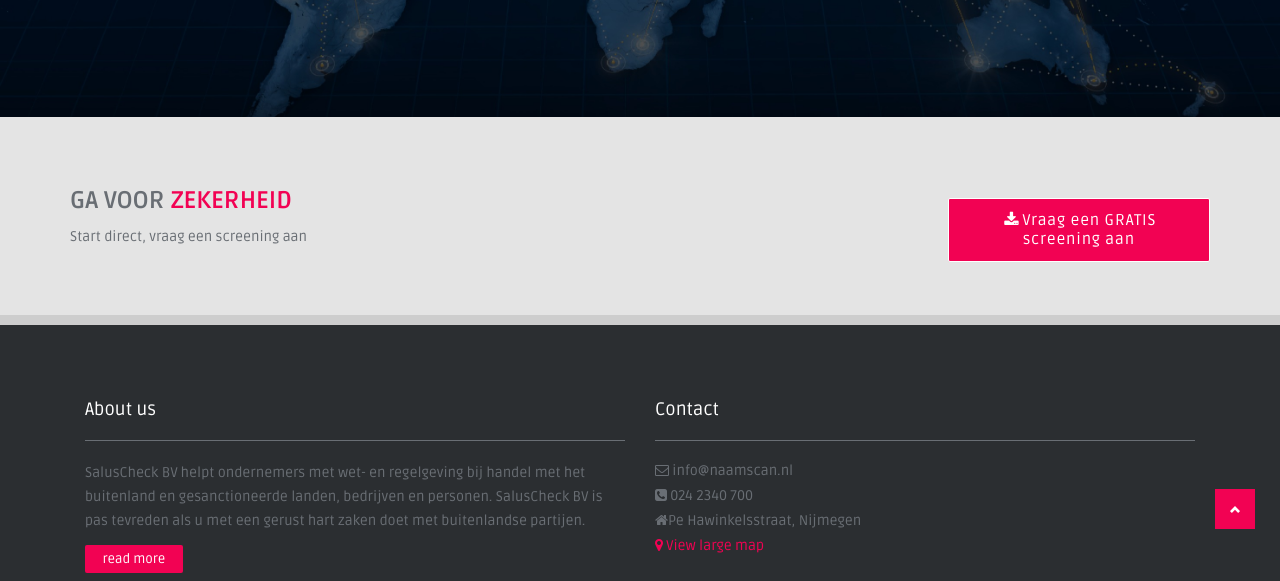
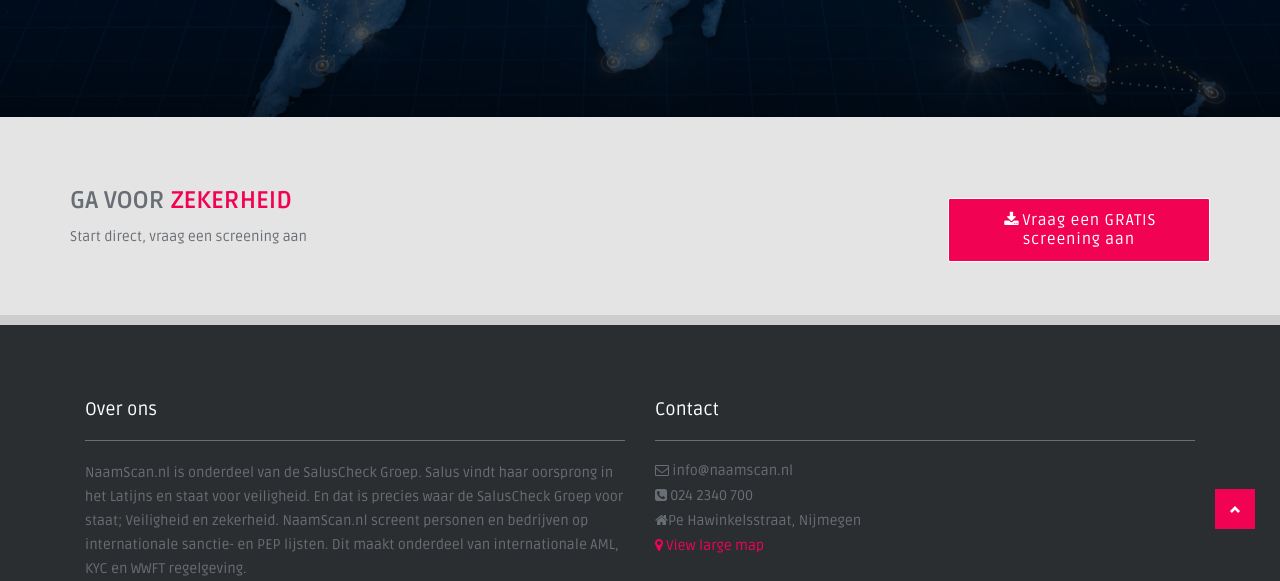
Before and after one commit to SalusGroup/naamscan, a plain HTML site: page index.html in a window 1280 px wide. Shown: the part 371-952 px from the top of the page. Drawn offline with Linux system fonts and the light colour scheme; a script that the page names is missing.

Commit message:
Update Silver

```diff
--- a/index.html
+++ b/index.html
@@ -208,9 +208,9 @@
   <footer class="footer">
     <div class="container">
       <div class="widget col-lg-6 col-md-6 col-sm-12">
-        <h4 class="title">About us</h4>
-        <p>SalusCheck BV helpt ondernemers met wet- en regelgeving bij handel met het buitenland en gesanctioneerde landen, bedrijven en personen. SalusCheck BV is pas tevreden als u met een gerust hart zaken doet met buitenlandse partijen.</p>
-        <a class="button small" href="#">read more</a>
+        <h4 class="title">Over ons</h4>
+        <p>Naam<span>Scan</span>.nl is onderdeel van de SalusCheck Groep. Salus vindt haar oorsprong in het Latijns en staat voor veiligheid. En dat is precies waar de SalusCheck Groep voor staat; Veiligheid en zekerheid. NaamScan.nl screent personen en bedrijven op internationale sanctie- en PEP lijsten. Dit maakt onderdeel van internationale AML, KYC en WWFT regelgeving.</p>
+        <a class="button small" href="#">Lees meer over ons</a>
       </div>
       <!-- end widget -->
       <!-- <div class="widget col-lg-3 col-md-3 col-sm-12"> -->
```
Also changed, not shown: testimonials.html (+5 -8 lines).
